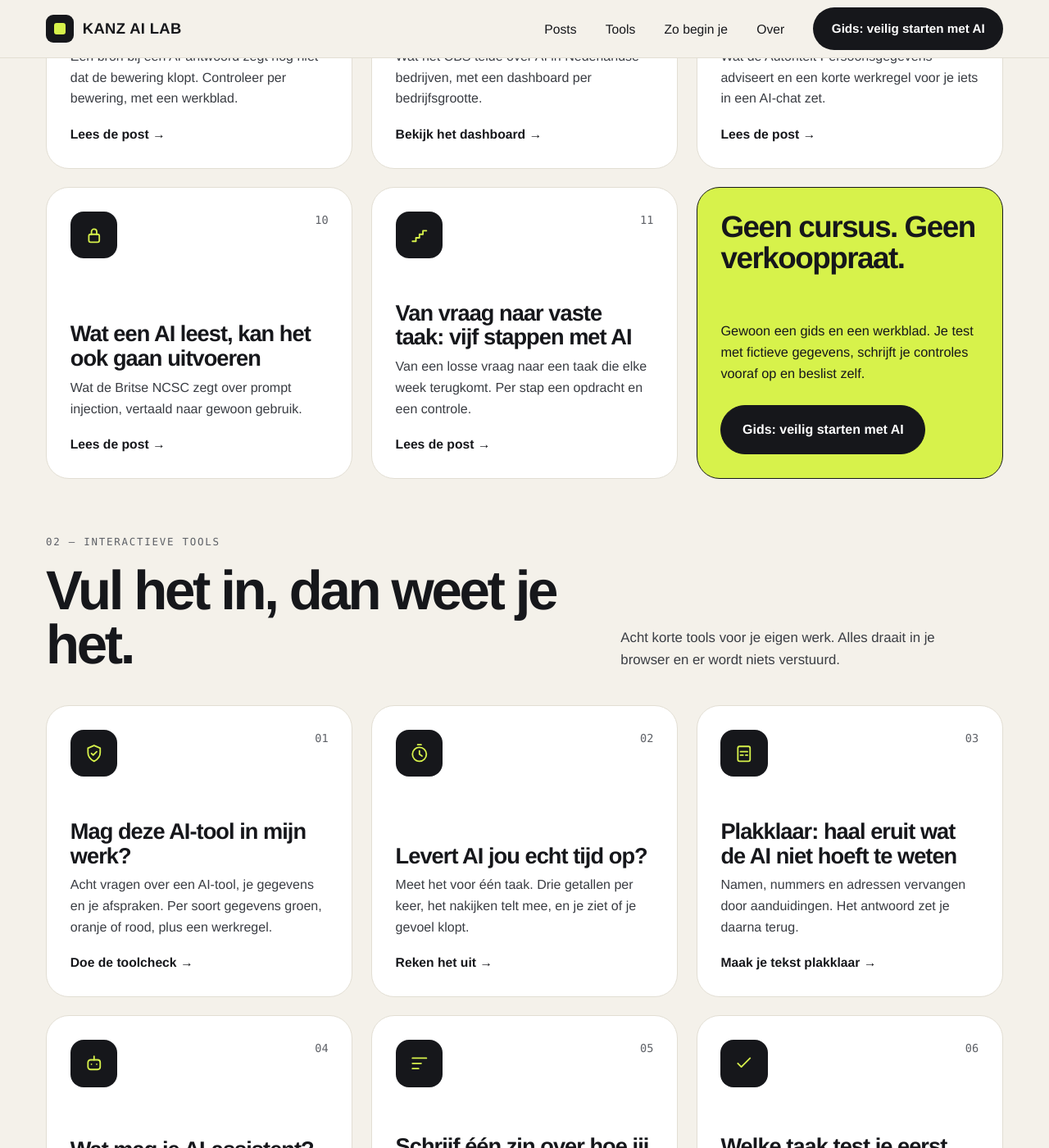
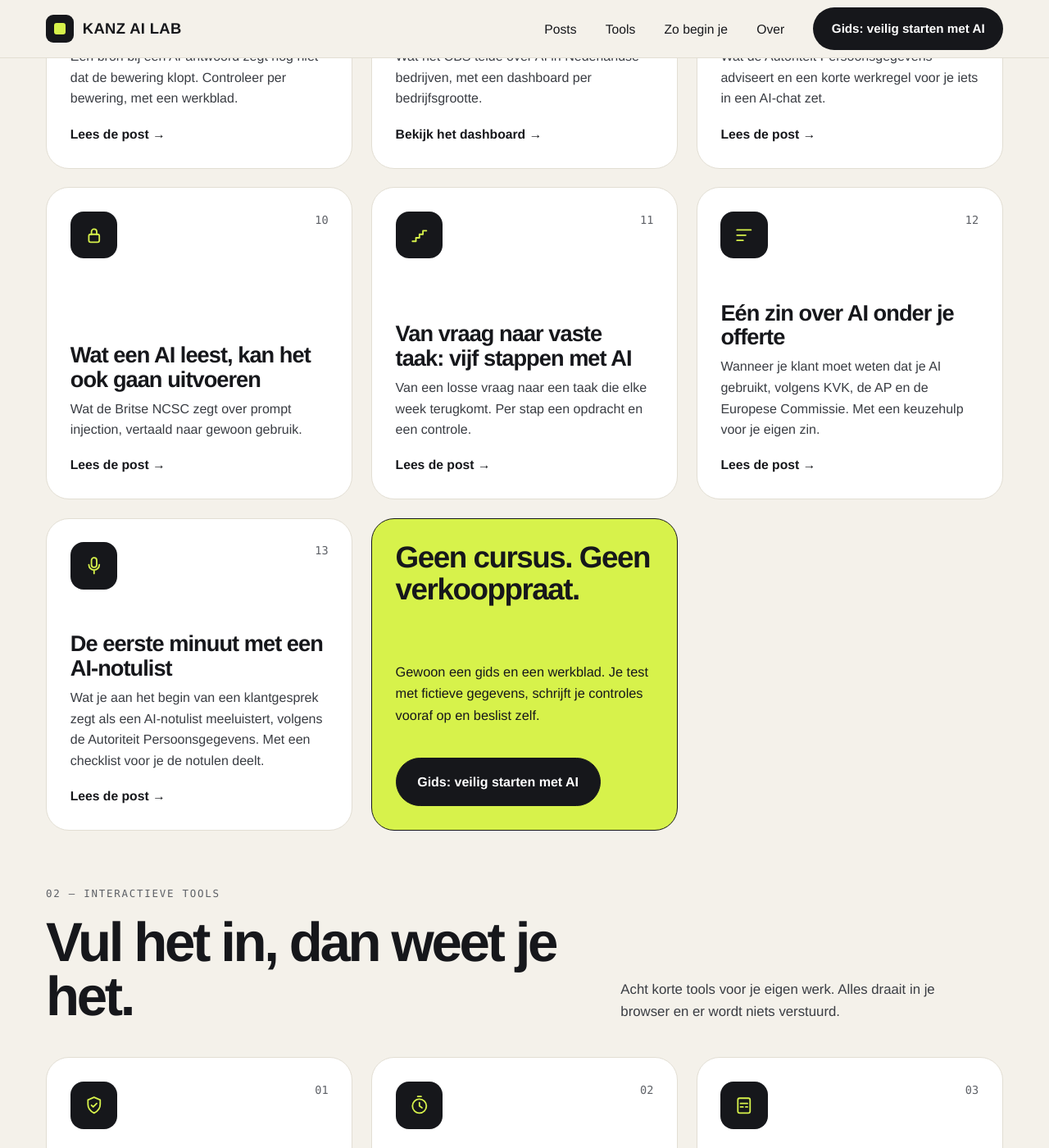
Before and after one commit to kanz-ai-lab-nl/kanz-ai-lab-nl.github.io, a Jekyll site: the page index.html, which Jekyll copies as it is, in a window 1280 px wide and 1400 px high, scrolled down 2227 px. Shown: the whole window at 82% size. Built offline with Jekyll 4.4.1, drawn with Linux system fonts in a browser that asks for light colours.

Commit message:
Update AI-related content in index.html

```diff
--- a/index.html
+++ b/index.html
@@ -30,6 +30,8 @@
 <a class="card" href="/voor-je-plakt/"><div class="ct"><span class="ico"><svg viewBox="0 0 24 24" aria-hidden="true"><rect x="5" y="4" width="14" height="17" rx="2"/><path d="M9 4h6v3H9zM9 12h6"/></svg></span><span>09</span></div><h3>Voor je plakt: kan dit ook zonder persoonsgegevens?</h3><p>Wat de Autoriteit Persoonsgegevens adviseert en een korte werkregel voor je iets in een AI-chat zet.</p><span class="go">Lees de post &rarr;</span></a>
 <a class="card" href="/ai-leest-uitvoeren/"><div class="ct"><span class="ico"><svg viewBox="0 0 24 24" aria-hidden="true"><rect x="6" y="11" width="12" height="9" rx="2"/><path d="M9 11V8a3 3 0 0 1 6 0v3"/></svg></span><span>10</span></div><h3>Wat een AI leest, kan het ook gaan uitvoeren</h3><p>Wat de Britse NCSC zegt over prompt injection, vertaald naar gewoon gebruik.</p><span class="go">Lees de post &rarr;</span></a>
 <a class="card" href="/vijf-stappen/"><div class="ct"><span class="ico"><svg viewBox="0 0 24 24" aria-hidden="true"><path d="M4 19h4v-4h4v-4h4V7h4"/></svg></span><span>11</span></div><h3>Van vraag naar vaste taak: vijf stappen met AI</h3><p>Van een losse vraag naar een taak die elke week terugkomt. Per stap een opdracht en een controle.</p><span class="go">Lees de post &rarr;</span></a>
+<a class="card" href="/ai-zin-offerte/"><div class="ct"><span class="ico"><svg viewBox="0 0 24 24" aria-hidden="true"><path d="M4 6h16M4 12h10M4 18h7"/></svg></span><span>12</span></div><h3>Eén zin over AI onder je offerte</h3><p>Wanneer je klant moet weten dat je AI gebruikt, volgens KVK, de AP en de Europese Commissie. Met een keuzehulp voor je eigen zin.</p><span class="go">Lees de post &rarr;</span></a>
+<a class="card" href="/ai-notulist-eerste-minuut/"><div class="ct"><span class="ico"><svg viewBox="0 0 24 24" aria-hidden="true"><rect x="9" y="3" width="6" height="11" rx="3"/><path d="M6 11a6 6 0 0 0 12 0M12 17v4"/></svg></span><span>13</span></div><h3>De eerste minuut met een AI-notulist</h3><p>Wat je aan het begin van een klantgesprek zegt als een AI-notulist meeluistert, volgens de Autoriteit Persoonsgegevens. Met een checklist voor je de notulen deelt.</p><span class="go">Lees de post &rarr;</span></a>
 <div class="lime" style="grid-column:auto"><h3>Geen cursus. Geen verkooppraat.</h3><p>Gewoon een gids en een werkblad. Je test met fictieve gegevens, schrijft je controles vooraf op en beslist zelf.</p><a class="btn" href="/gids/">Gids: veilig starten met AI</a></div>
 </div></section>
 <section class="s" id="tools"><div class="sh"><div><span class="mono">02 &mdash; Interactieve tools</span><h2>Vul het in, dan weet je het.</h2></div><p>Acht korte tools voor je eigen werk. Alles draait in je browser en er wordt niets verstuurd.</p></div>
```
